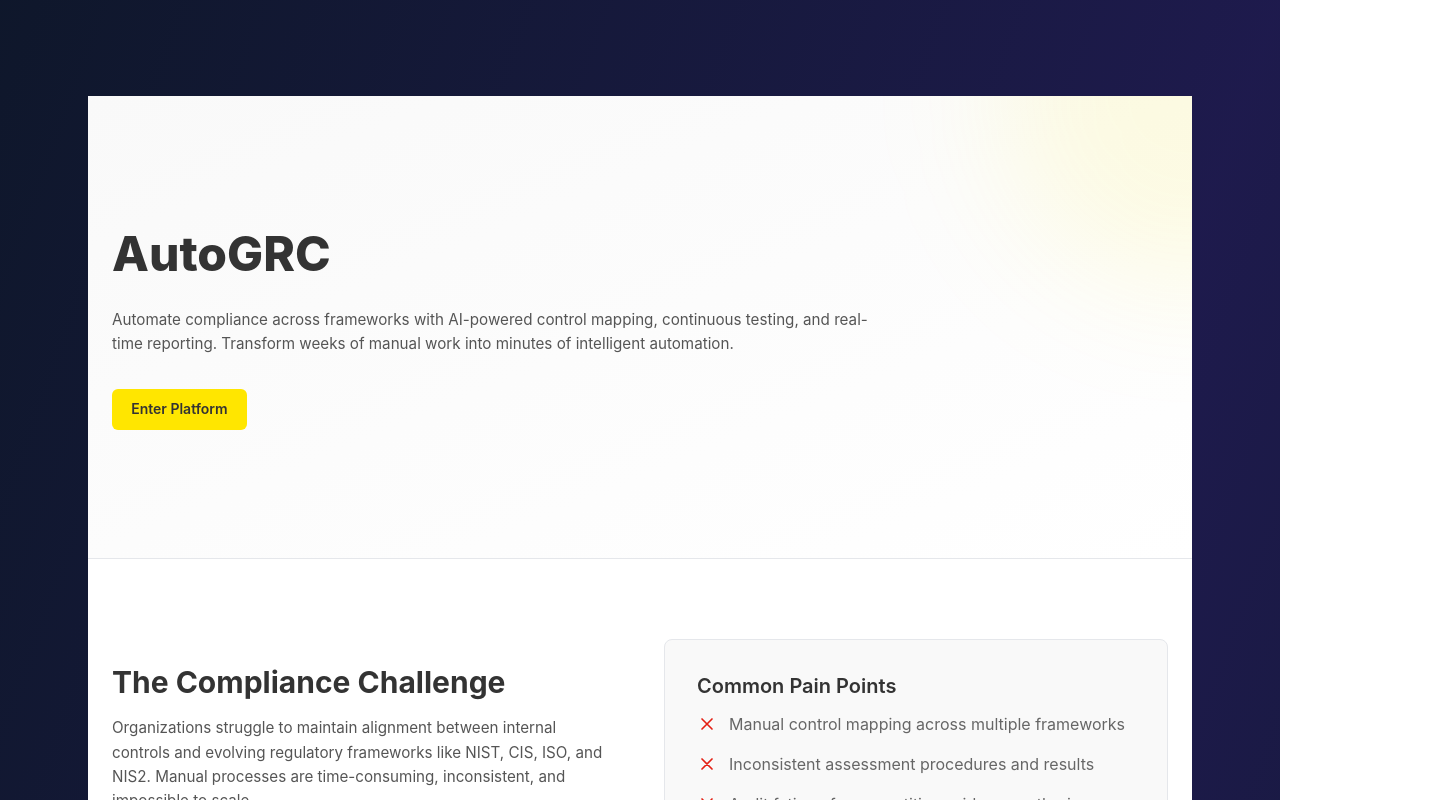
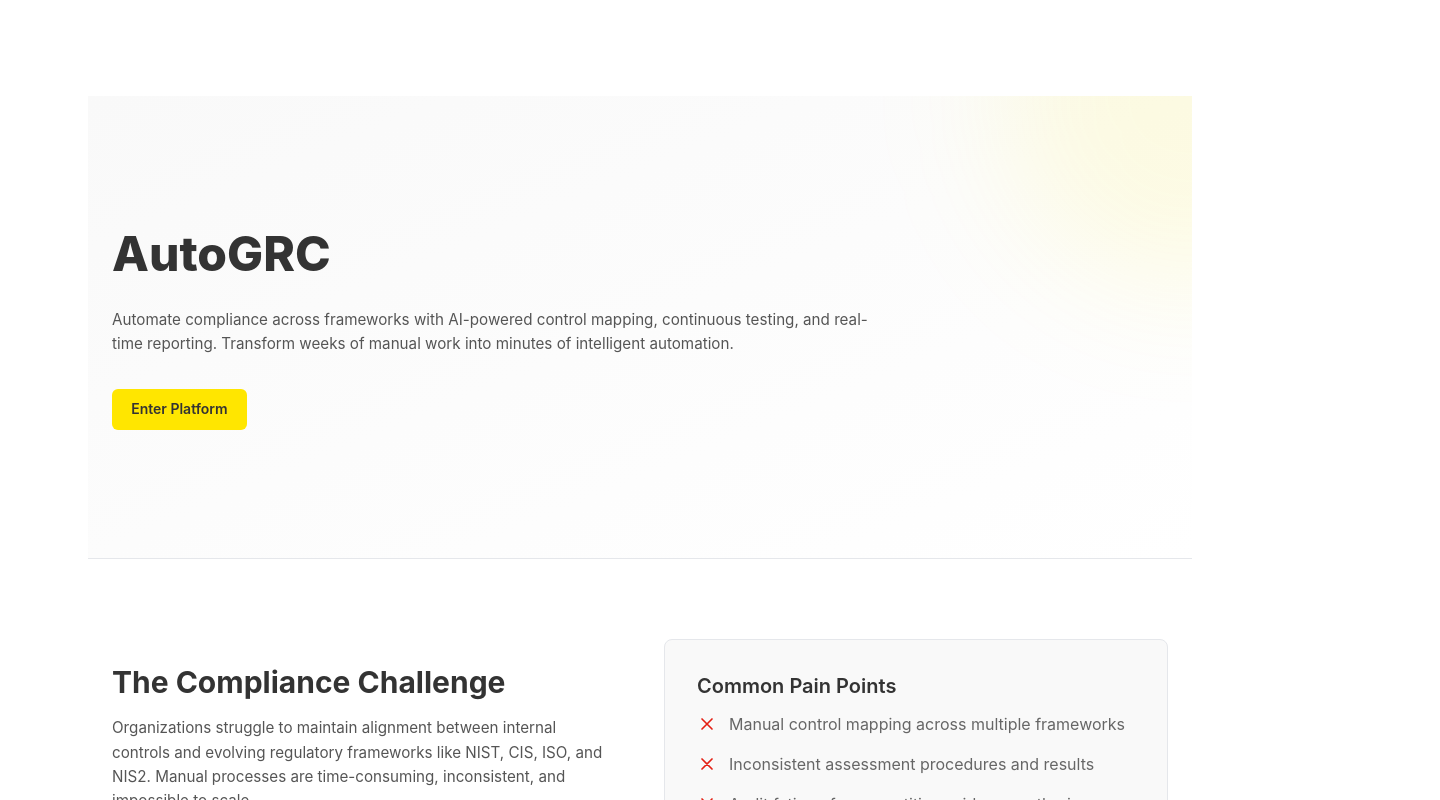
Before and after one commit to AIDEVEYSBD/AUTOGRC, a Next.js app: page / in a window 1280 px wide. Shown: the top 800 px of the page, 1440 px wide, since content can reach past the window. Built offline with nearby package versions, Linux system fonts and the light colour scheme.

Commit message:
Update layout.tsx

```diff
--- a/src/app/layout.tsx
+++ b/src/app/layout.tsx
@@ -19,9 +19,16 @@ export default function RootLayout({
 }) {
   return (
     <html lang="en">
-      <body className="min-h-screen bg-gradient-to-br from-slate-900 via-indigo-950 to-slate-900 text-white">
+      <body className="relative min-h-screen bg-white text-[#333333] overflow-hidden">
+        {/* Aurora glow layer */}
+        <div className="pointer-events-none absolute inset-0 -z-10">
+          <div className="absolute -top-40 -left-40 w-[600px] h-[600px] bg-gradient-to-br from-cyan-400/40 via-blue-400/30 to-transparent rounded-full blur-3xl" />
+          <div className="absolute top-1/3 -right-40 w-[700px] h-[700px] bg-gradient-to-tr from-indigo-400/40 via-purple-400/30 to-transparent rounded-full blur-3xl" />
+          <div className="absolute bottom-[-200px] left-1/3 w-[600px] h-[600px] bg-gradient-to-t from-emerald-300/40 via-teal-300/30 to-transparent rounded-full blur-3xl" />
+        </div>
+
         {/* Global page wrapper */}
-        <div className="relative mx-auto max-w-6xl px-6 py-24 text-[#333333]">
+        <div className="relative mx-auto max-w-6xl px-6 py-24">
           {children}
         </div>
       </body>
```
